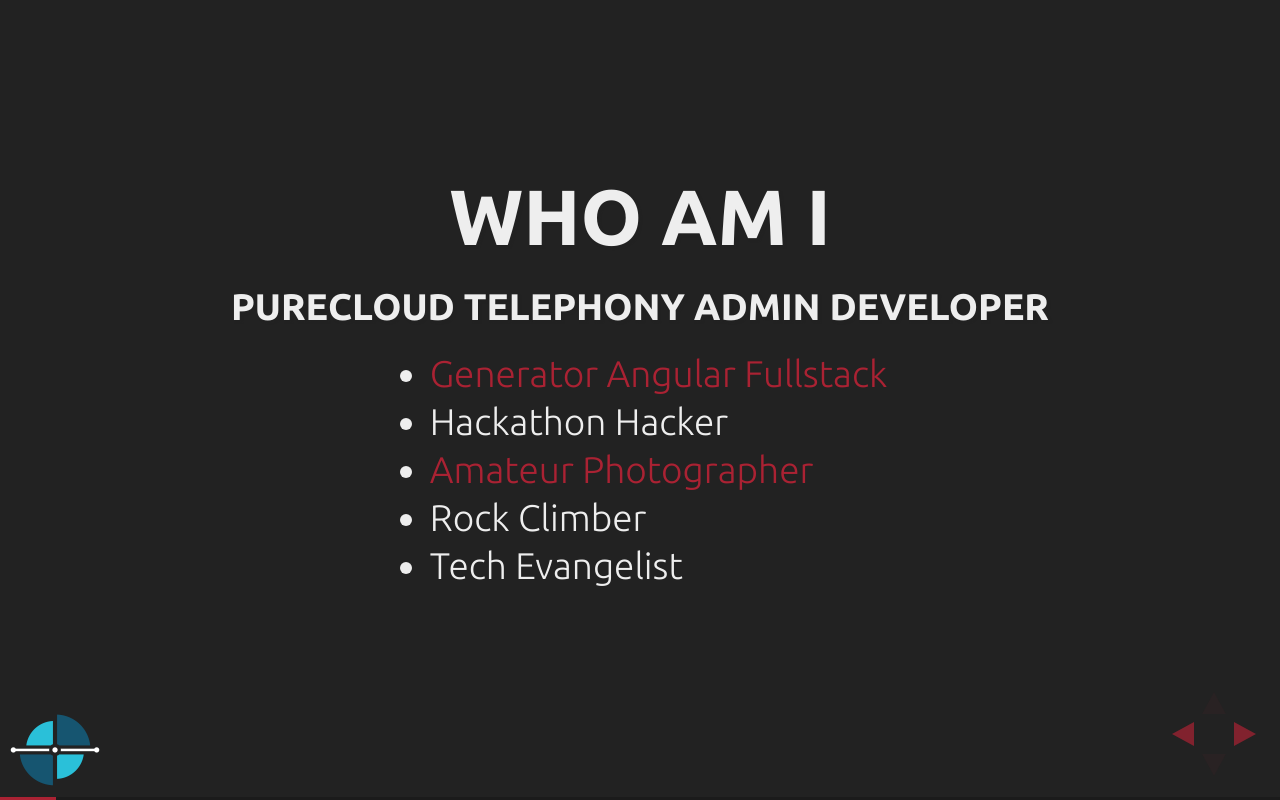
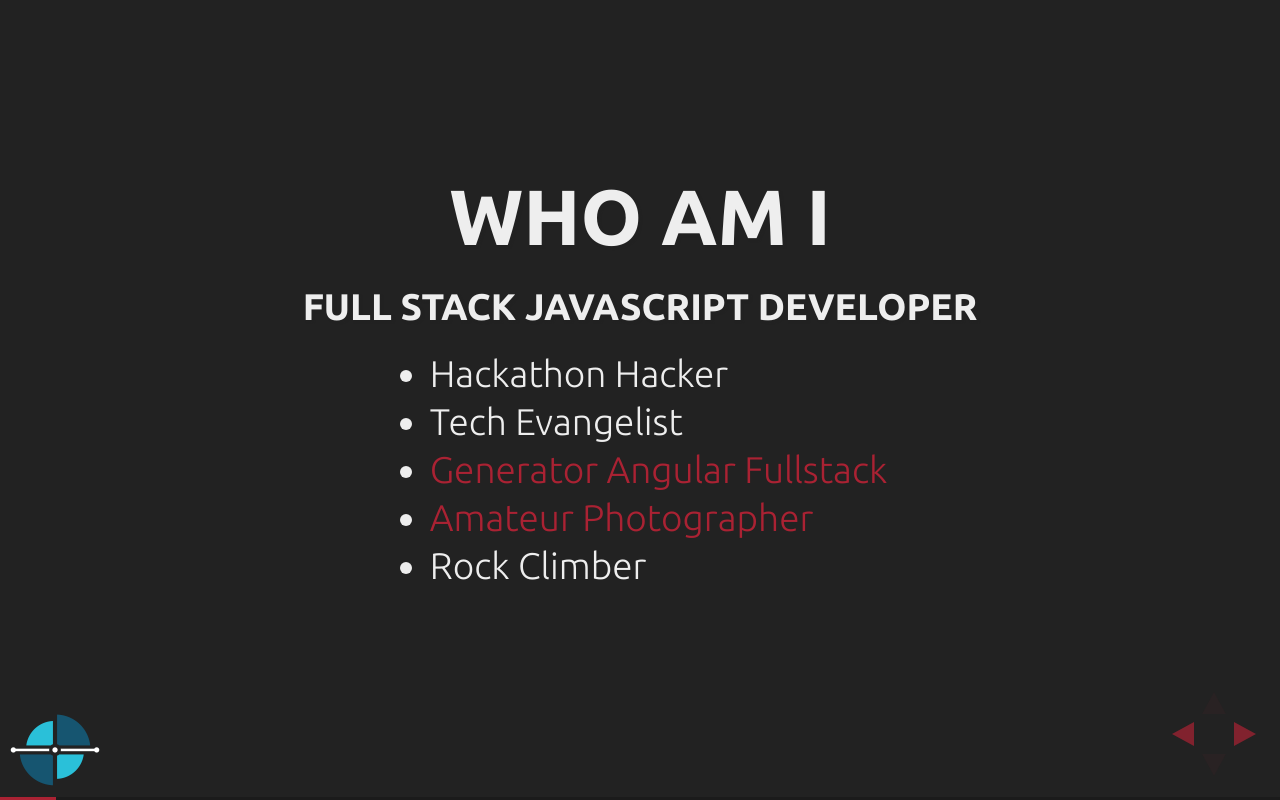
Before and after one commit to Awk34/inin-esnext-talk-slides, a website: page index.html in a window 1280 px wide. Both pictures are taken after a click on the element 1251 px from the left and 734 px from the top of the page. Drawn offline with nearby package versions, Linux system fonts and the light colour scheme; no server answers.

Commit message:
feat(slides:about): change title, reorder list

```diff
--- a/index.html
+++ b/index.html
@@ -61,14 +61,14 @@
         <!-- Who Am I -->
         <section>
             <h2>Who am I</h2>
-            <h4>Purecloud Telephony Admin Developer</h4>
+            <h4>Full Stack Javascript Developer</h4>
 
             <ul>
+                <li>Hackathon Hacker</li>
+                <li>Tech Evangelist</li>
                 <li><a href="https://github.com/DaftMonk/generator-angular-fullstack">Generator Angular Fullstack</a></li>
-                <li>Hackathon Hacker</li>
                 <li><a href="http://andrewkoroluk.com/photography">Amateur Photographer</a></li>
                 <li>Rock Climber</li>
-                <li>Tech Evangelist</li>
             </ul>
         </section>
 
```
